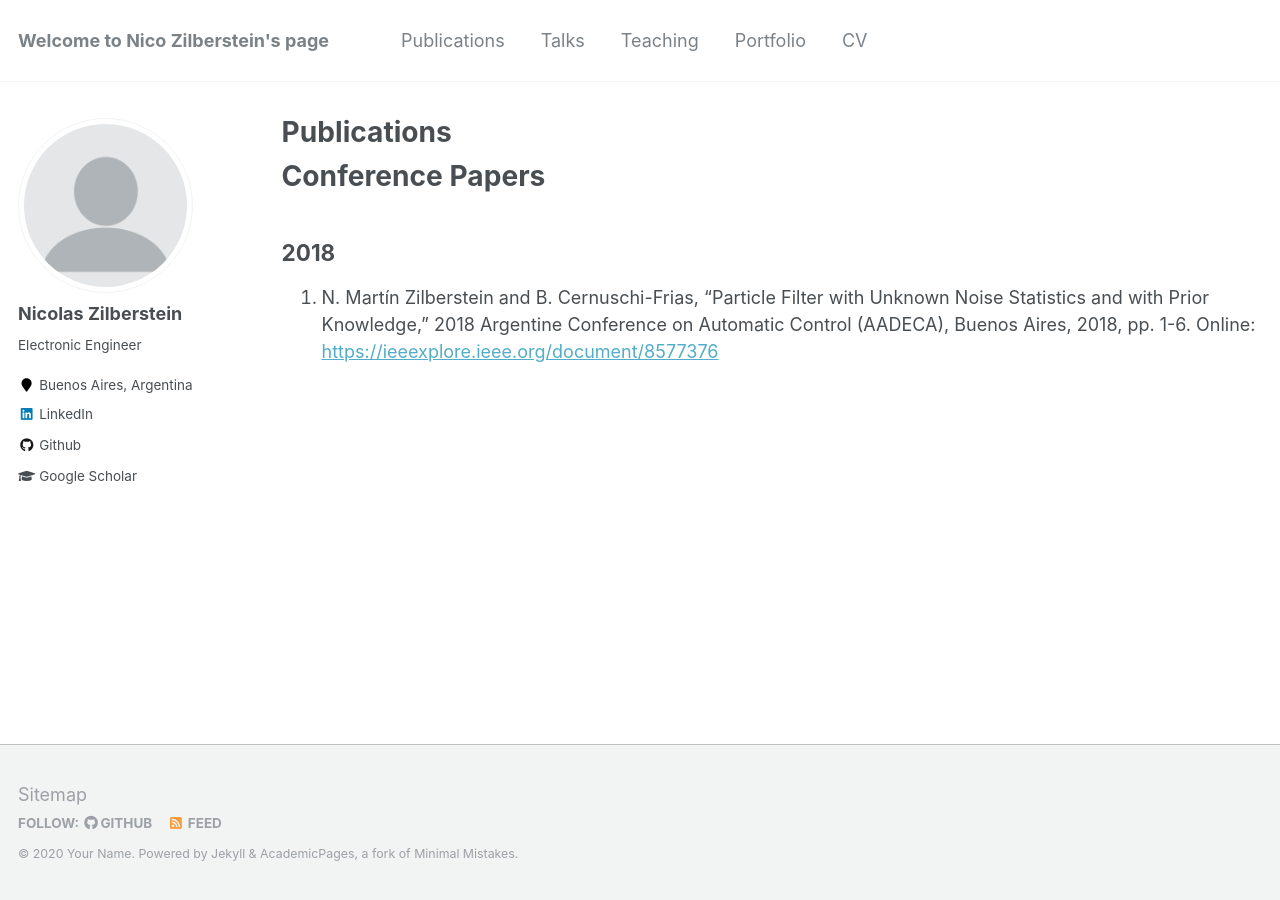
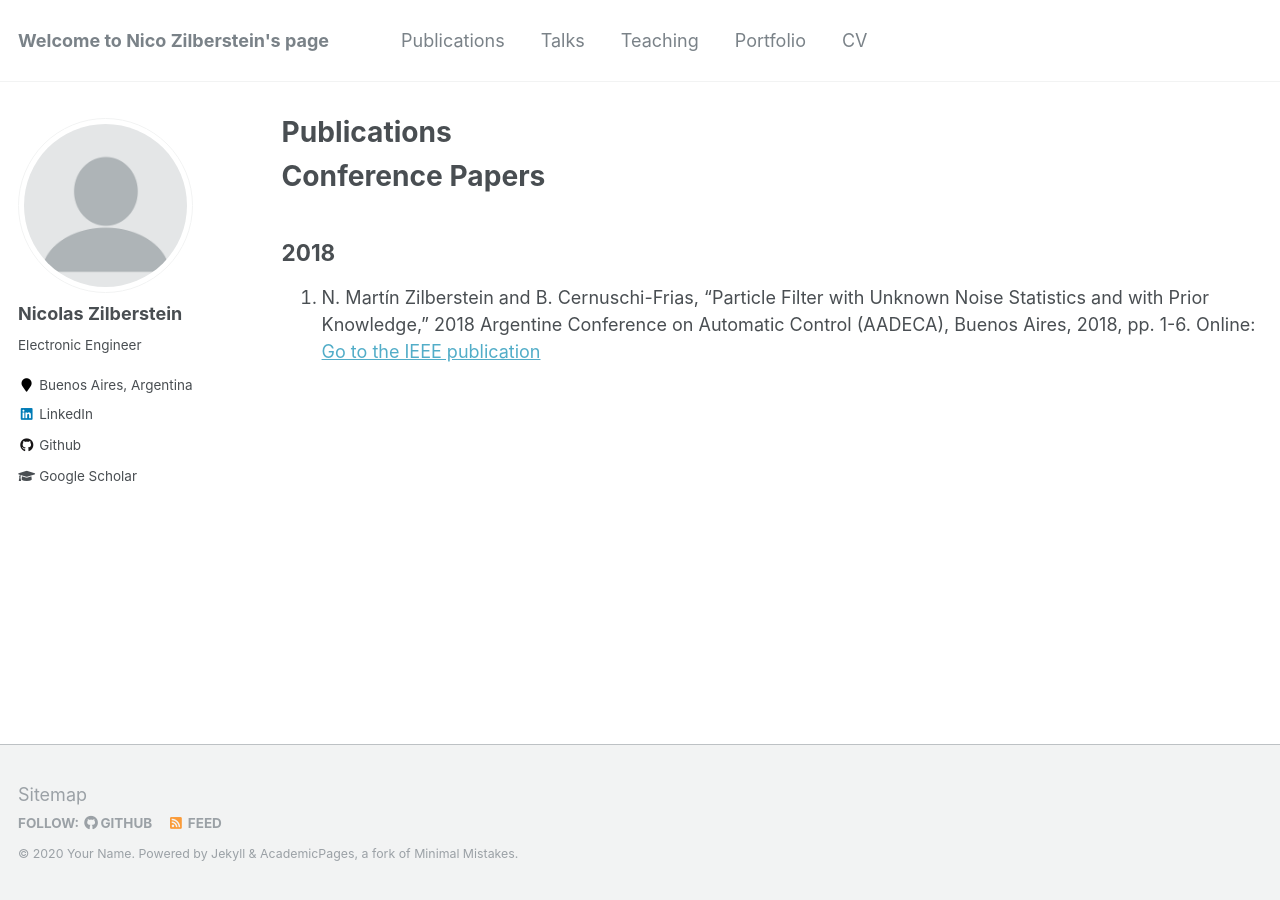
Before and after one commit to nzilberstein/nzilberstein.github.io, a Jekyll site: the page built from _pages/publications.md, in a window 1280 px wide. Built offline with Jekyll 4.4.1, drawn with Linux system fonts in a browser that asks for light colours.

Commit message:
Update publications.md
publications4

```diff
--- a/_pages/publications.md
+++ b/_pages/publications.md
@@ -11,7 +11,7 @@ Conference Papers
 
 2018
 -------
-1. N. Martín Zilberstein and B. Cernuschi-Frias, "Particle Filter with Unknown Noise Statistics and with Prior Knowledge," 2018 Argentine Conference on Automatic Control (AADECA), Buenos Aires, 2018, pp. 1-6. Online: <https://ieeexplore.ieee.org/document/8577376>
+1. N. Martín Zilberstein and B. Cernuschi-Frias, "Particle Filter with Unknown Noise Statistics and with Prior Knowledge," 2018 Argentine Conference on Automatic Control (AADECA), Buenos Aires, 2018, pp. 1-6. Online: [Go to the IEEE publication](https://ieeexplore.ieee.org/document/8577376)
 <!--- {% if author.googlescholar %}
   You can also find my articles on <u><a href="{{author.googlescholar}}">my Google Scholar profile</a>.</u>
 {% endif %}--->
```
